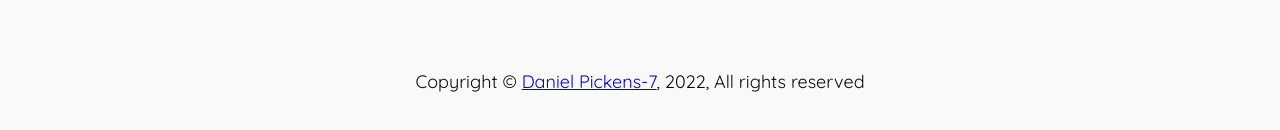
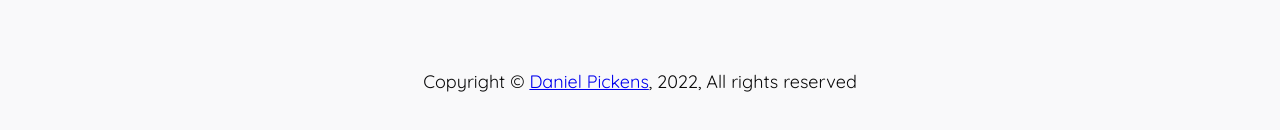
Before and after one commit to DanielPickens/Videobo, a Gatsby site: page / in a window 1280 px wide. Shown: the part 404-534 px from the top of the page. Built offline with nearby package versions, Linux system fonts and the light colour scheme; Gatsby itself is replaced by a stand-in of ours.

Commit message:
Update layout.js

```diff
--- a/src/components/layout.js
+++ b/src/components/layout.js
@@ -35,7 +35,7 @@
       >
         <main>{children}</main>
         <footer>
-        Copyright © <a href="https://github.com/DanielPickens/">Daniel Pickens-7</a>, {new Date().getFullYear()},
+        Copyright © <a href="https://github.com/DanielPickens/">Daniel Pickens</a>, {new Date().getFullYear()},
         All rights reserved
         </footer>
       </div>
```
